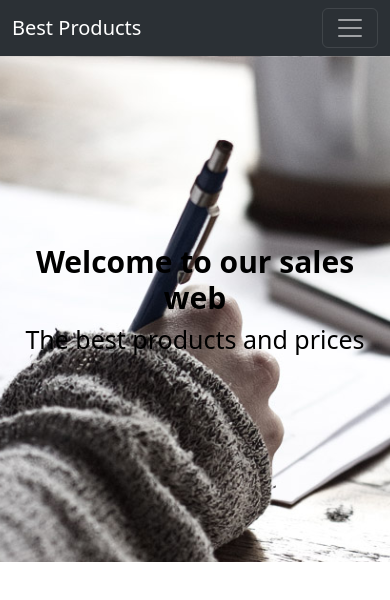
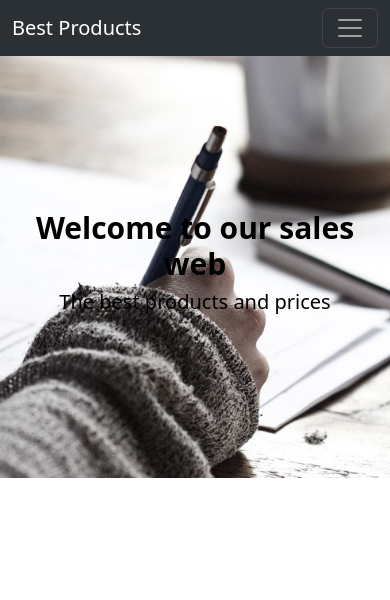
Before and after one commit to NelsonOrtiz94/landing-page-angular-17, an Angular app: page / in a window 390 px wide. Shown: the top 600 px of the page. Built offline with nearby package versions, Linux system fonts and the light colour scheme.

Commit message:
Modificación en css

```diff
--- a/src/app/pages/home/home.component.css
+++ b/src/app/pages/home/home.component.css
@@ -1,13 +1,14 @@
+/* Estilos generales para la sección de portada */
 .portada {
-  background-image: url('/assets/image2.jpg'); /* Replace with your background image */
+  background-image: url('/assets/image2.jpg'); /* Reemplazar con la imagen de fondo */
   background-size: cover;
   background-position: center;
   height: 91.5vh;
   display: flex;
   align-items: center;
   justify-content: center;
-  color: #000000; /* Text color */
-  padding: 0 15px; /* Para evitar que el contenido quede pegado a los bordes en pantallas pequeñas */
+  color: #000000; /* Color del texto */
+  padding: 0 15px; /* Evitar que el contenido quede pegado a los bordes */
 }
 
 .container {
@@ -15,6 +16,7 @@
   padding: 20px;
 }
 
+/* Estilos para los encabezados */
 h1 {
   font-size: 75px;
   font-weight: bold;
@@ -25,6 +27,7 @@ h2 {
   margin-bottom: 20px;
 }
 
+/* Estilos para imágenes dentro de la sección */
 img {
   max-width: 100%;
   height: auto;
@@ -72,16 +75,17 @@ img {
 
 @media (max-width: 576px) {
   .portada {
-    height: 60vh; /* Ajustar la altura en pantallas pequeñas */
+    height: 50vh; /* Reducir la altura en pantallas pequeñas */
     padding: 0 10px; /* Aumentar el padding en pantallas pequeñas */
   }
 
   h1 {
-    font-size: 30px;
+    font-size: 30px; /* Reducir el tamaño del texto principal */
   }
 
   h2 {
-    font-size: 25px;
+    font-size: 20px; /* Reducir el tamaño del subtítulo */
+    margin-bottom: 10px; /* Reducir el margen inferior */
   }
 
   .container {
```
